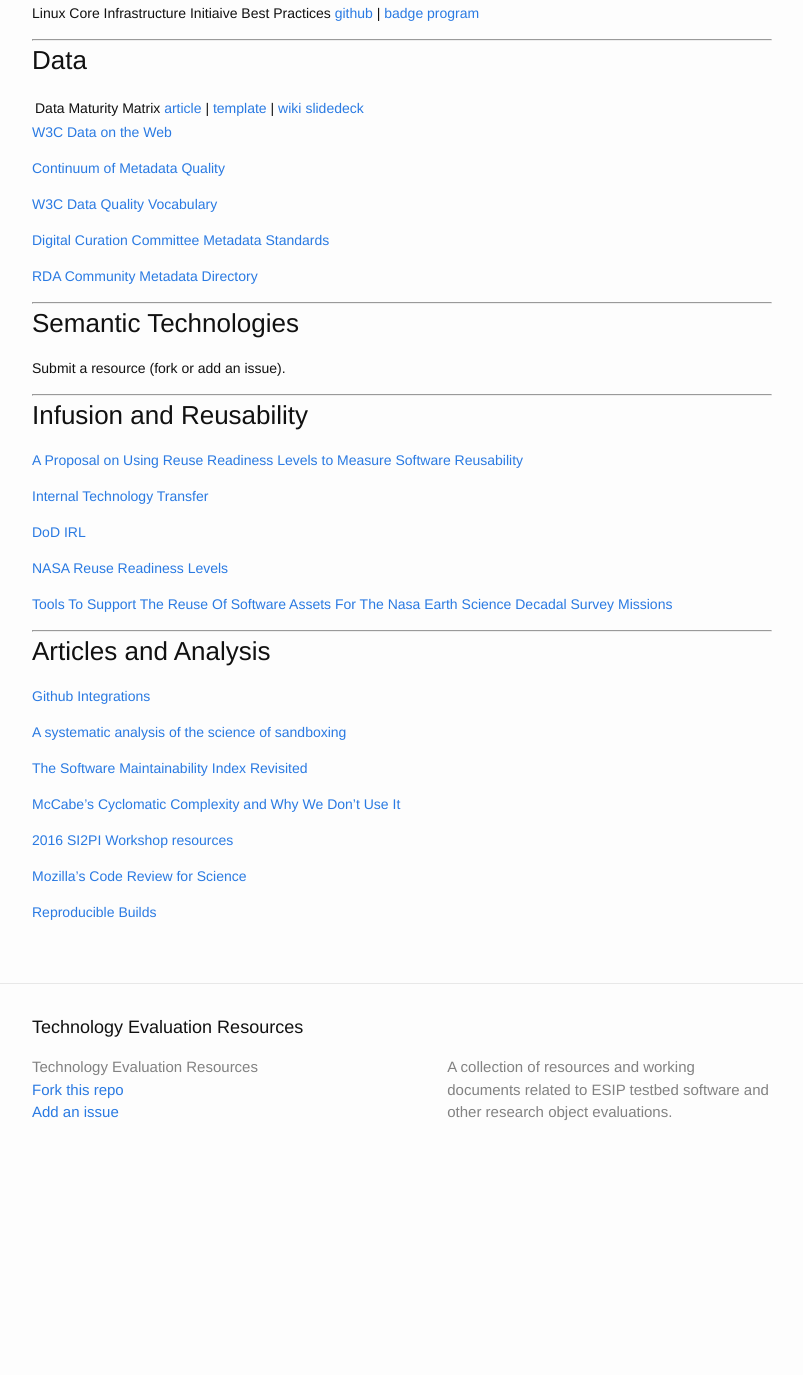
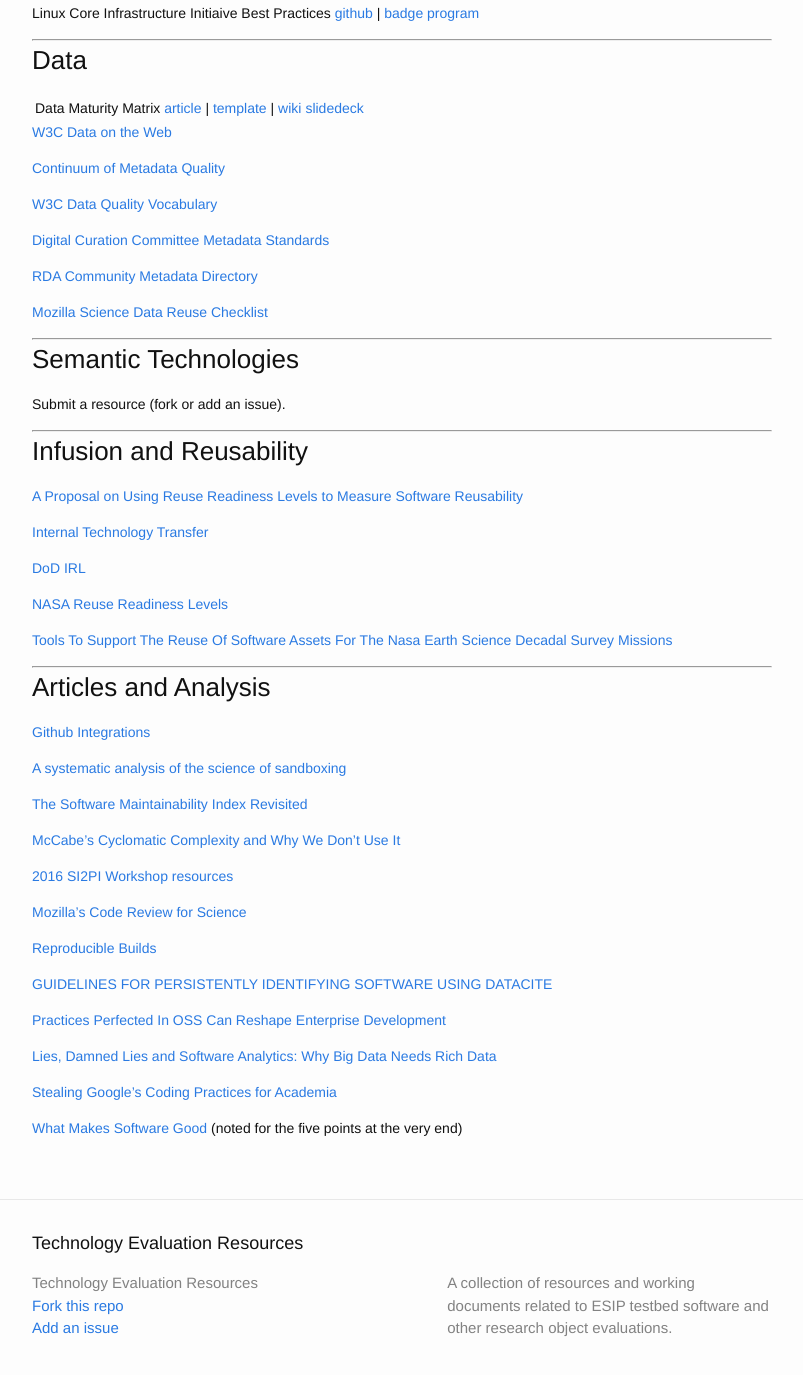
Before and after one commit to roomthily/technology-evaluation-research, a Jekyll site: the page built from resources/index.md, in a window 1280 px wide and 1400 px high, scrolled down 596 px. Shown: the top 1375 px of the window, without its empty margins (238-1041 px from the left). Built offline with Jekyll 4.4.1, drawn with Linux system fonts in a browser that asks for light colours; before the commit the page ends 1780 px from its top, so only the background shows below that.

Commit message:
additional resources
forgot i was on a branch, a few more resources though

```diff
--- a/resources/index.md
+++ b/resources/index.md
@@ -46,6 +46,8 @@
 
 [RDA Community Metadata Directory](http://rd-alliance.github.io/metadata-directory/)
 
+[Mozilla Science Data Reuse Checklist](http://mozillascience.github.io/checklist/)
+
 ----------
 
 ### Semantic Technologies ###
@@ -83,3 +85,13 @@
 [Mozilla's Code Review for Science](https://mozillascience.org/code-review-for-science-what-we-learned)
 
 [Reproducible Builds](https://reproducible-builds.org/)
+
+[GUIDELINES FOR PERSISTENTLY IDENTIFYING SOFTWARE USING DATACITE](http://rrr.cs.st-andrews.ac.uk/wp-content/uploads/2015/10/guidelines-software-identification.pdf)
+
+[Practices Perfected In OSS Can Reshape Enterprise Development](http://blog.npmjs.org/post/139373244435/practices-perfected-in-oss-can-reshape-enterprise)
+
+[Lies, Damned Lies and Software Analytics: Why Big Data Needs Rich Data](http://www.slideshare.net/mastorey/lies-damned-lies-and-software-analytics-why-big-data-needs-rich-data)
+
+[Stealing Google's Coding Practices for Academia](https://da-data.blogspot.com/2016/04/stealing-googles-coding-practices-for.html)
+
+[What Makes Software Good](https://medium.com/@mbostock/what-makes-software-good-943557f8a488#.mfnaxgnh3) (noted for the five points at the very end)
```
